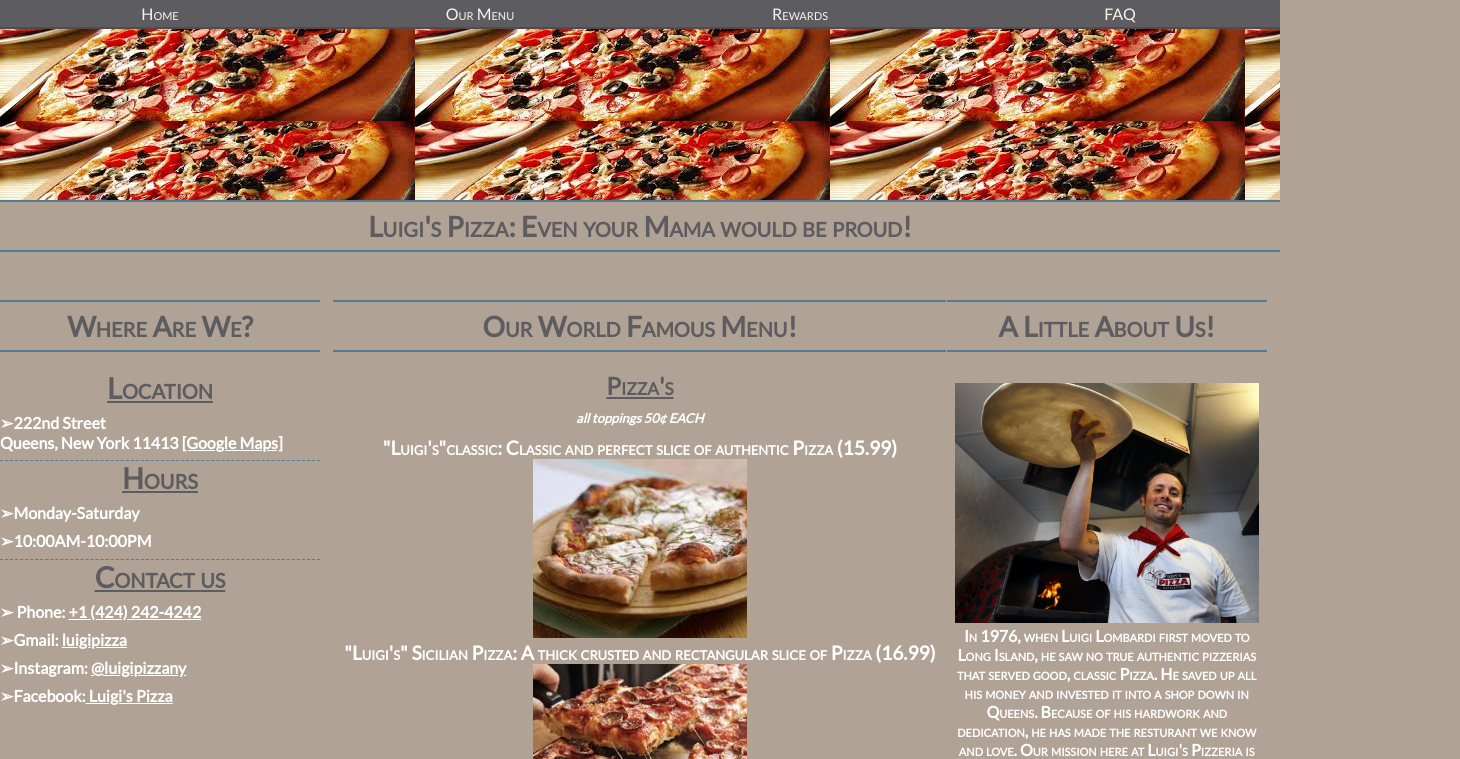
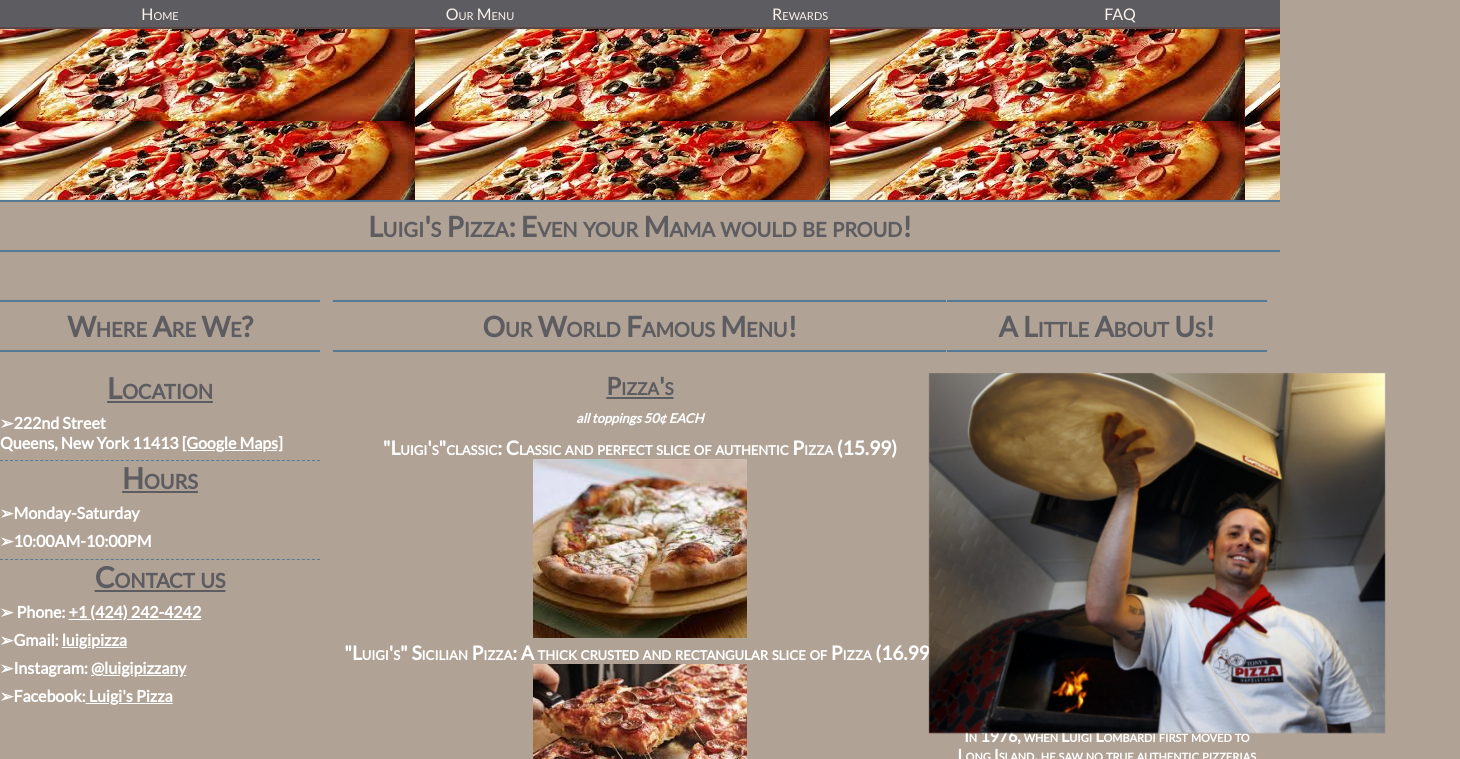
Before and after one commit to jeremyjacob123/luigi, a plain HTML site: page website-luigi/luigi.html in a window 1280 px wide. In both pictures the pointer is over the picture 1106 px from the left and 502 px from the top of the page. Shown: the top 759 px of the page, 1460 px wide, since content can reach past the window. Drawn offline with Linux system fonts and the light colour scheme.

Commit message:
Update luigi-desktop.css

```diff
--- a/website-luigi/luigi-desktop.css
+++ b/website-luigi/luigi-desktop.css
@@ -38,3 +38,9 @@ width: auto;
   width: 47.9%;
   font-weight: bold;
 }
+
+ img:hover {
+  transition: .5s;
+  transform: scale(1.5);
+  padding: 50px;
+}
```
